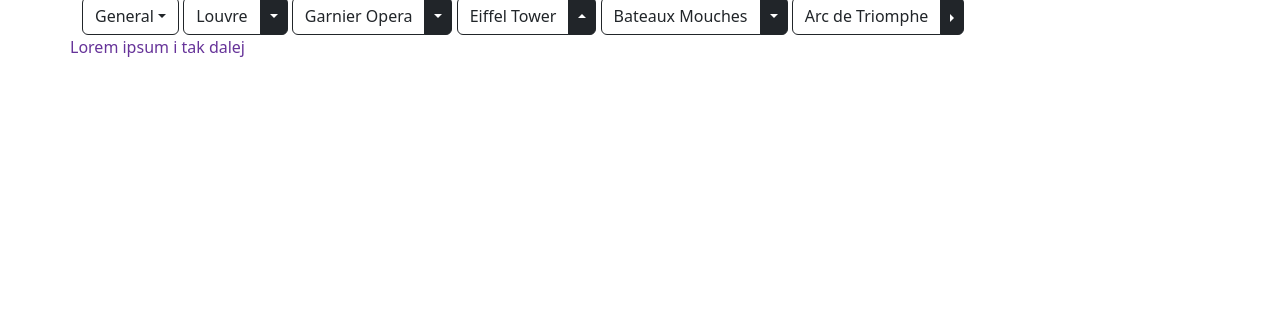
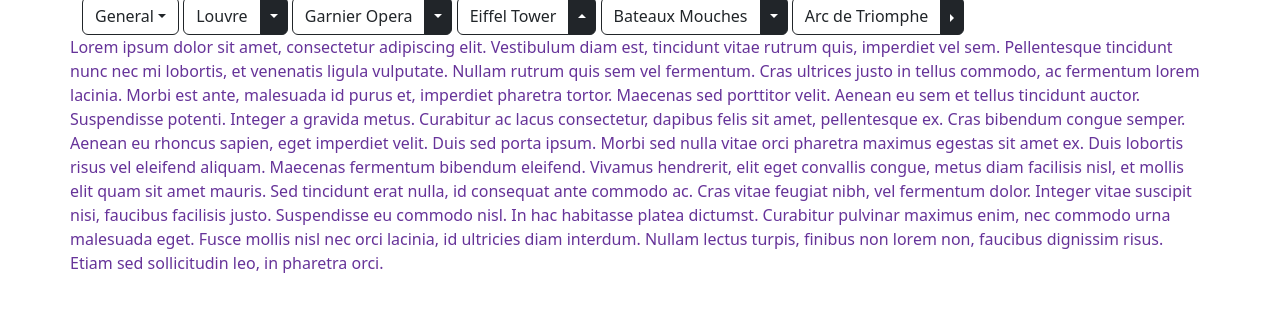
Before and after one commit to kacpercz99/Bootstrap_Travels, a plain HTML site: page cities_paris.html in a window 1280 px wide. Shown: the part 439-748 px from the top of the page. Drawn offline with nearby package versions, Linux system fonts and the light colour scheme.

Commit message:
added bigger lorem

```diff
--- a/cities_paris.html
+++ b/cities_paris.html
@@ -160,7 +160,9 @@
             </div>
         </div>
         <div class="row">
-            Lorem ipsum i tak dalej
+            Lorem ipsum dolor sit amet, consectetur adipiscing elit. Vestibulum diam est, tincidunt vitae rutrum quis, imperdiet vel sem. Pellentesque tincidunt nunc nec mi lobortis, et venenatis ligula vulputate. Nullam rutrum quis sem vel fermentum. Cras ultrices justo in tellus commodo, ac fermentum lorem lacinia. Morbi est ante, malesuada id purus et, imperdiet pharetra tortor. Maecenas sed porttitor velit. Aenean eu sem et tellus tincidunt auctor. Suspendisse potenti. Integer a gravida metus. Curabitur ac lacus consectetur, dapibus felis sit amet, pellentesque ex. Cras bibendum congue semper. Aenean eu rhoncus sapien, eget imperdiet velit.
+
+            Duis sed porta ipsum. Morbi sed nulla vitae orci pharetra maximus egestas sit amet ex. Duis lobortis risus vel eleifend aliquam. Maecenas fermentum bibendum eleifend. Vivamus hendrerit, elit eget convallis congue, metus diam facilisis nisl, et mollis elit quam sit amet mauris. Sed tincidunt erat nulla, id consequat ante commodo ac. Cras vitae feugiat nibh, vel fermentum dolor. Integer vitae suscipit nisi, faucibus facilisis justo. Suspendisse eu commodo nisl. In hac habitasse platea dictumst. Curabitur pulvinar maximus enim, nec commodo urna malesuada eget. Fusce mollis nisl nec orci lacinia, id ultricies diam interdum. Nullam lectus turpis, finibus non lorem non, faucibus dignissim risus. Etiam sed sollicitudin leo, in pharetra orci.
         </div>
     </div>
 </div>
```
